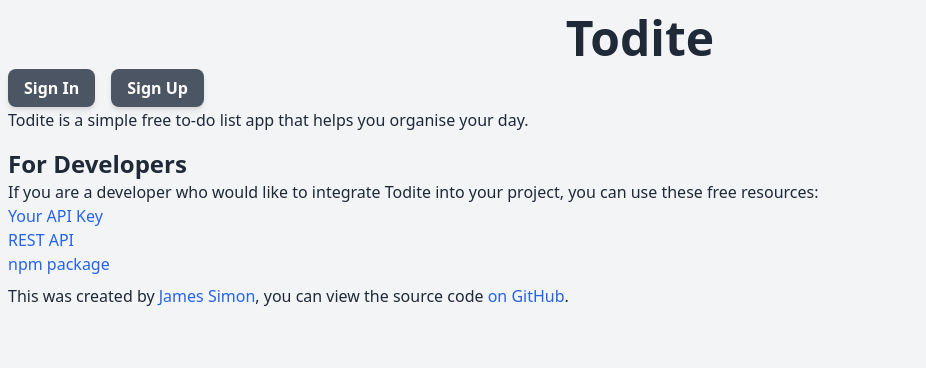
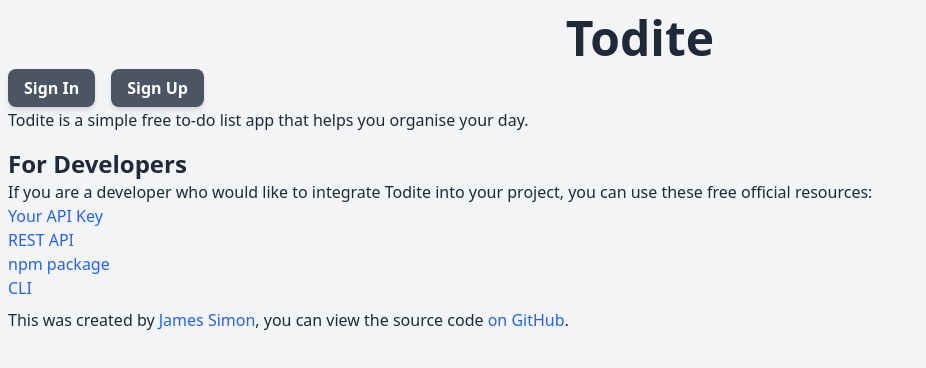
Before and after one commit to jsmon/todite, a Next.js app: page / in a window 1280 px wide. Shown: the top 368 px of the page, without its empty margins (0-926 px from the left). Built offline with nearby package versions, Linux system fonts and the light colour scheme.

Commit message:
Added link to CLI docs on about page

```diff
--- a/components/ApiDocs.tsx
+++ b/components/ApiDocs.tsx
@@ -9,11 +9,12 @@ const ApiDocs = (): React.ReactElement<{
 }, 'div'> => (
     <div id="for-developers" className="p-2">
         <h2 className="font-bold text-2xl">For Developers</h2>
-        <p>If you are a developer who would like to integrate Todite into your project, you can use these free resources:</p>
+        <p>If you are a developer who would like to integrate Todite into your project, you can use these free official resources:</p>
         <ul>
             <li><Link href="/docs/api-key"><a className="text-blue-600 hover:underline focus:underline">Your API Key</a></Link></li>
             <li><Link href="/docs/api/v1"><a className="text-blue-600 hover:underline focus:underline">REST API</a></Link></li>
             <li><Link href="/docs/npm/v0.1"><a className="text-blue-600 hover:underline focus:underline">npm package</a></Link></li>
+            <li><Link href="/docs/cli/v0.1"><a className="text-blue-600 hover:underline focus:underline">CLI</a></Link></li>
         </ul>
     </div>
 );
```
